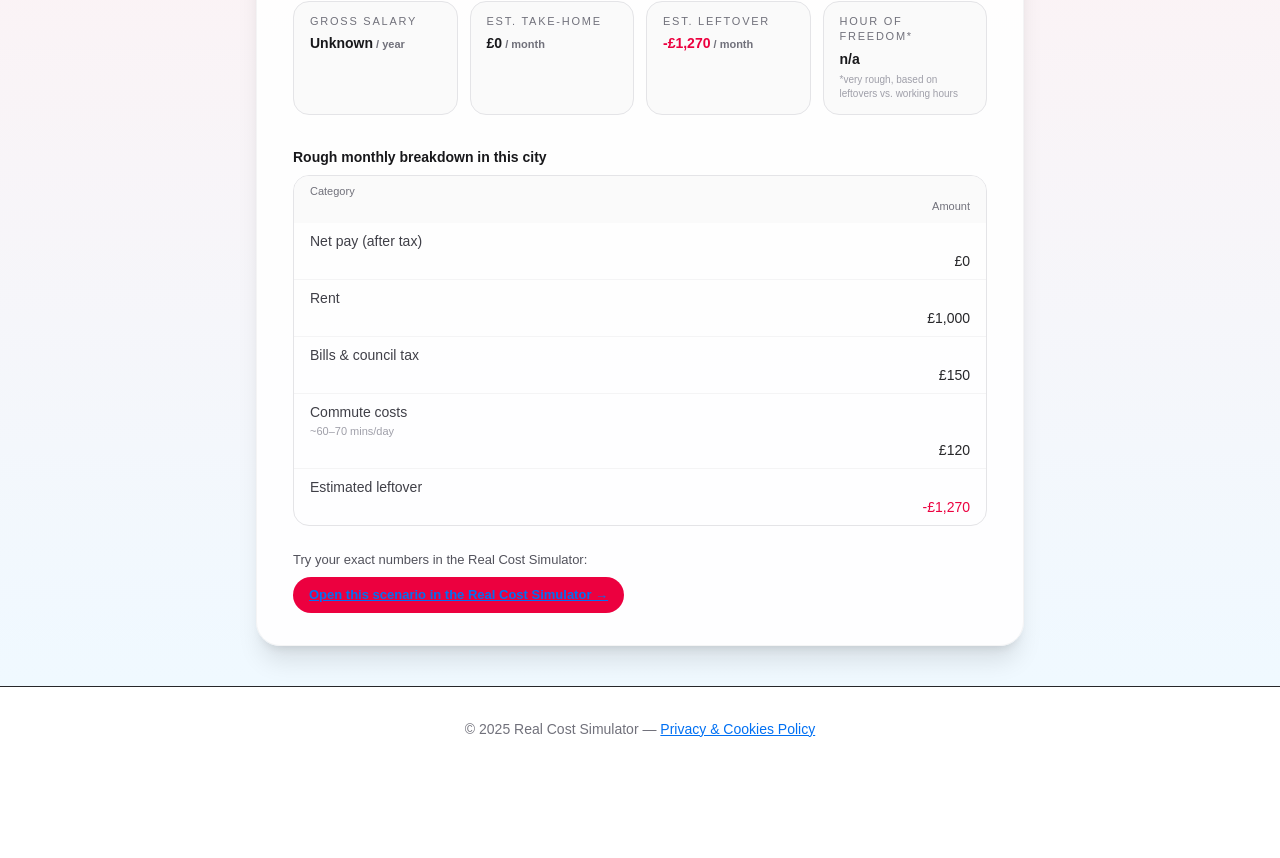
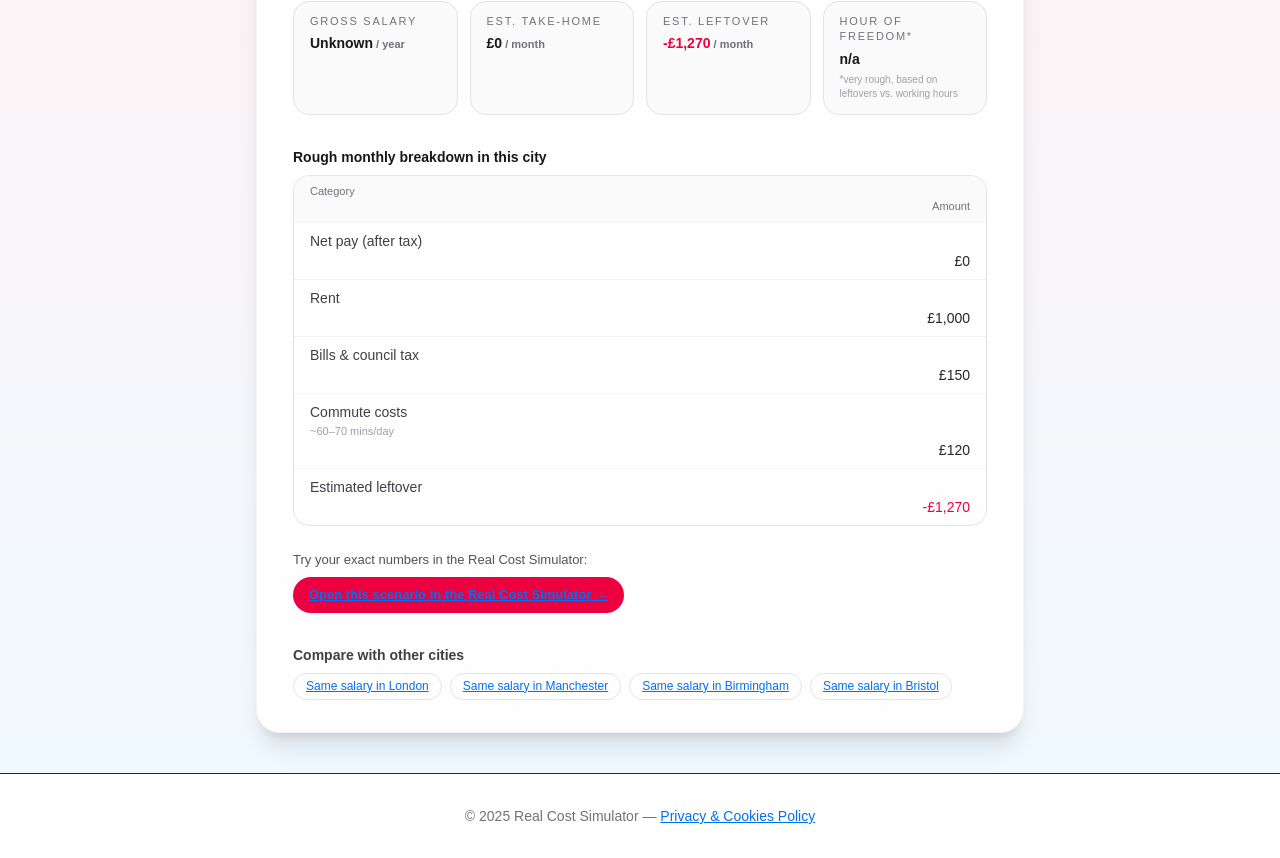
Before and after one commit to bendover19/real-cost-sim, a Next.js app: page /enough in a window 1280 px wide. Shown: the part 271-1129 px from the top of the page. Before the commit the page ends 1042 px from the top, so only its background shows below. Built offline with nearby package versions, Linux system fonts and the light colour scheme.

Commit message:
Update EnoughClient.tsx

```diff
--- a/app/enough/EnoughClient.tsx
+++ b/app/enough/EnoughClient.tsx
@@ -51,7 +51,6 @@ if ((!country || !citySlug || !rawSalary) && pathname) {
   // Default country if still missing
   if (!country) country = "uk";
 
-
   const city = getCityConfig(citySlug);
   const salary = parseSalary(rawSalary);
 
@@ -81,9 +80,26 @@ if (!country) country = "uk";
 
   const simulatorUrl = `/sim?country=${country}&city=${citySlug}&salary=${grossAnnual || ""}`;
 
+  // ---------- Internal linking helpers (SEO + UX) ----------
+
+  // Nearby salaries: +/- £2k from current, only if we have a valid salary
+  const nearbySalaries =
+    grossAnnual > 0
+      ? [grossAnnual - 2000, grossAnnual + 2000].filter((n) => n > 0)
+      : [];
+
+  // Some “anchor” cities to cross-link to; you can tweak this list
+  const anchorCitySlugs = ["london", "manchester", "birmingham", "bristol", "edinburgh"];
+
+  const otherCities = anchorCitySlugs
+    .filter((slug) => slug !== citySlug)
+    .slice(0, 4); // keep it small and tidy
+
+  // Fallback salary to use in those links if none in URL
+  const fallbackSalary = grossAnnual || 28000;
+
   return (
     <section className="w-full max-w-3xl">
-
       <div className="rounded-3xl bg-white/90 shadow-xl border border-zinc-100 px-6 py-7 md:px-9 md:py-8">
         <p className="text-[11px] uppercase tracking-[0.16em] text-zinc-400 mb-3">
           {countryLabel} · {cityLabel}
@@ -137,7 +153,11 @@ if (!country) country = "uk";
             <p
               className={
                 "font-semibold " +
-                (leftover < 0 ? "text-rose-600" : leftover < 400 ? "text-amber-600" : "text-emerald-600")
+                (leftover < 0
+                  ? "text-rose-600"
+                  : leftover < 400
+                  ? "text-amber-600"
+                  : "text-emerald-600")
               }
             >
               {formatGBP(leftover)}
@@ -195,6 +215,47 @@ if (!country) country = "uk";
         >
           Open this scenario in the Real Cost Simulator →
         </a>
+
+        {/* Internal links: nearby salaries + other cities */}
+        <div className="mt-8 space-y-5 text-sm text-zinc-700">
+          {nearbySalaries.length > 0 && (
+            <div>
+              <h3 className="font-semibold mb-2">
+                Check nearby salaries in {cityLabel}
+              </h3>
+              <div className="flex flex-wrap gap-2">
+                {nearbySalaries.map((s) => (
+                  <a
+                    key={s}
+                    href={`/enough/${country}/${citySlug || "london"}/${s}`}
+                    className="inline-flex items-center rounded-full border border-zinc-200 px-3 py-1 text-[12px] hover:bg-zinc-50"
+                  >
+                    {`Is £${s.toLocaleString("en-GB")} enough in ${cityLabel}?`}
+                  </a>
+                ))}
+              </div>
+            </div>
+          )}
+
+          <div>
+            <h3 className="font-semibold mb-2">Compare with other cities</h3>
+            <div className="flex flex-wrap gap-2">
+              {otherCities.map((slug) => {
+                const conf = UK_CITIES.find((c) => c.slug === slug);
+                const label = conf?.label ?? slug.charAt(0).toUpperCase() + slug.slice(1);
+                return (
+                  <a
+                    key={slug}
+                    href={`/enough/${country}/${slug}/${fallbackSalary}`}
+                    className="inline-flex items-center rounded-full border border-zinc-200 px-3 py-1 text-[12px] hover:bg-zinc-50"
+                  >
+                    {`Same salary in ${label}`}
+                  </a>
+                );
+              })}
+            </div>
+          </div>
+        </div>
       </div>
     </section>
   );
```
Lines whose indentation alone changed are shown as unchanged.
